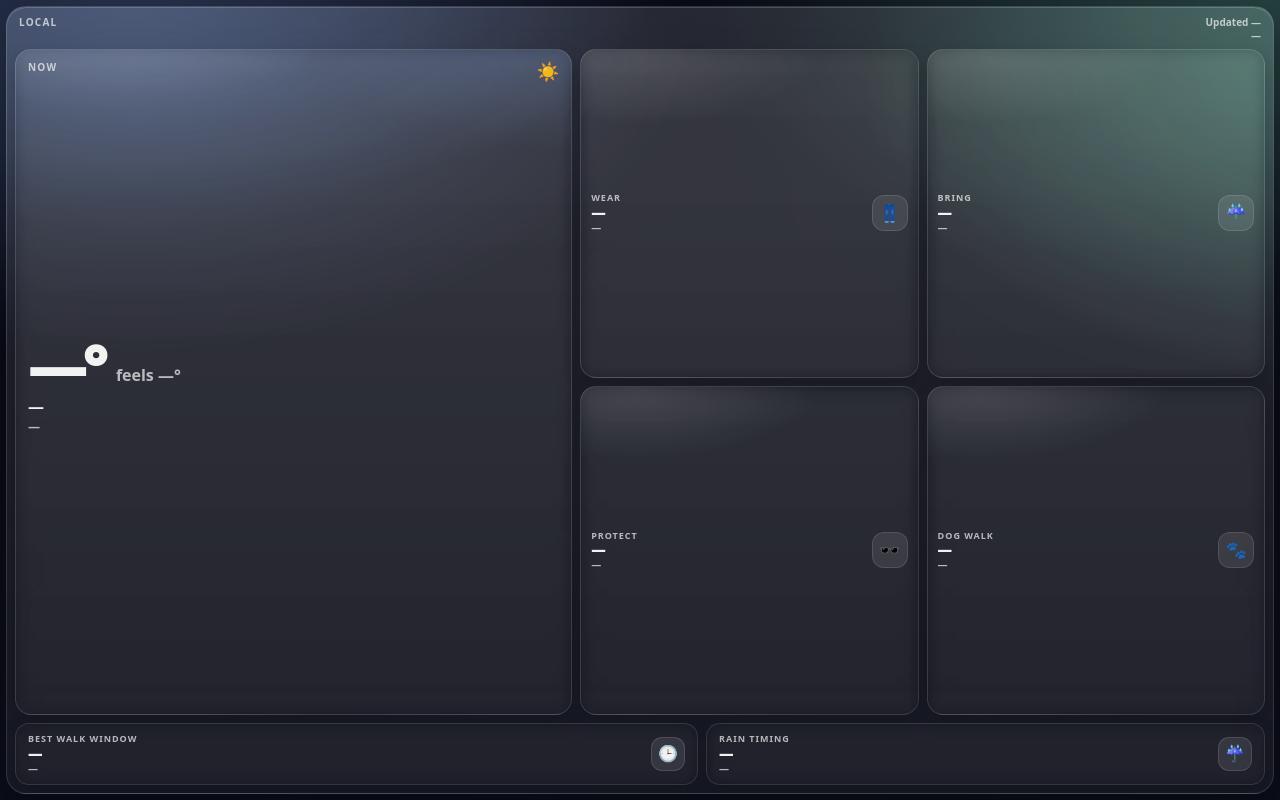
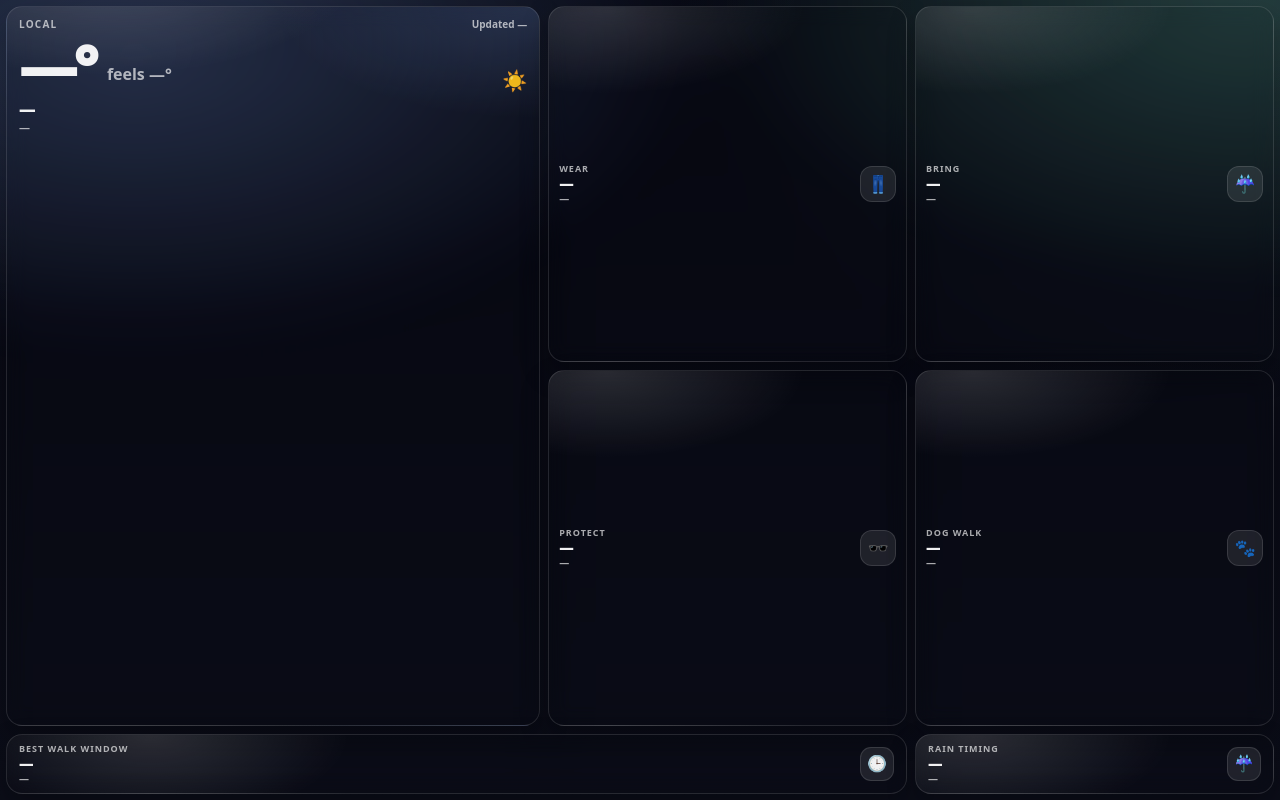
Before and after one commit to jlevdc83/dashboard, a plain HTML site: page index.html in a window 1280 px wide. Drawn offline with Linux system fonts and the light colour scheme.

Commit message:
Update index.html

```diff
--- a/index.html
+++ b/index.html
@@ -19,13 +19,14 @@
     --bgD:rgba(120,255,220,.06);
 
     --fg:rgba(255,255,255,.94);
-    --muted:rgba(255,255,255,.68);
-    --soft:rgba(255,255,255,.12);
-    --stroke:rgba(255,255,255,.14);
-    --shadow:0 12px 28px rgba(0,0,0,.28);
+    --muted:rgba(255,255,255,.66);
+    --soft:rgba(255,255,255,.10);
+    --stroke:rgba(255,255,255,.12);
 
     --accent:rgba(140,180,255,1);
     --accent2:rgba(150,255,220,1);
+
+    --shadow:0 12px 28px rgba(0,0,0,.26);
 
     --r:16px;
     --r2:14px;
@@ -33,6 +34,7 @@
 
   *{ box-sizing:border-box }
   html,body{ width:100%; height:100%; margin:0; }
+
   body{
     overflow:hidden;
     color:var(--fg);
@@ -53,8 +55,8 @@
 
   .mist{
     position:fixed; inset:-80px; z-index:0; pointer-events:none;
-    filter: blur(24px);
-    opacity:.45;
+    filter: blur(22px);
+    opacity:.42;
     background:
       radial-gradient(900px 480px at 15% 15%, color-mix(in srgb, var(--accent) 46%, transparent), transparent 62%),
       radial-gradient(900px 480px at 92% 8%, color-mix(in srgb, var(--accent2) 42%, transparent), transparent 62%);
@@ -66,10 +68,8 @@
     height:100vh;
     height:100svh;
     height:100dvh;
-    display:grid;
-    grid-template-rows: 1fr;
     overflow:hidden;
-    padding: 6px;
+    padding:6px;
   }
 
   .rotateHint{
@@ -94,91 +94,24 @@
   }
 
   .board{
-    position:relative;
-    overflow:hidden;
-    border-radius:20px;
-    border:1px solid rgba(255,255,255,.12);
-    background:
-      radial-gradient(900px 500px at 10% -10%, color-mix(in srgb, var(--accent) 20%, transparent), transparent 60%),
-      radial-gradient(900px 500px at 110% 10%, color-mix(in srgb, var(--accent2) 16%, transparent), transparent 60%),
-      linear-gradient(180deg, rgba(255,255,255,.12), rgba(255,255,255,.05));
-    backdrop-filter: blur(14px) saturate(1.06);
-    -webkit-backdrop-filter: blur(14px) saturate(1.06);
-    box-shadow: var(--shadow);
-    padding: 8px;
+    width:100%;
+    height:100%;
     display:grid;
-    grid-template-rows: auto 1fr;
-    gap:8px;
+    grid-template-columns: 1.28fr .86fr .86fr;
+    grid-template-rows: 1fr 1fr 60px;
+    gap: var(--gap);
     min-height:0;
-  }
-
-  .board::after{
-    content:"";
-    position:absolute; inset:0;
-    pointer-events:none;
-    border-radius:20px;
-    box-shadow: inset 0 1px 0 rgba(255,255,255,.35);
-    opacity:.5;
-  }
-
-  .meta{
-    display:grid;
-    grid-template-columns: 1fr auto;
-    gap:10px;
-    align-items:start;
-    min-width:0;
-  }
-  .place{
-    min-width:0;
-    font-size:10px;
-    letter-spacing:.12em;
-    text-transform:uppercase;
-    color:var(--muted);
-    font-weight:800;
-    white-space:nowrap;
-    overflow:hidden;
-    text-overflow:ellipsis;
-    padding:2px 4px 0 4px;
-  }
-  .metaRight{
-    min-width:0;
-    text-align:right;
-    padding:2px 4px 0 4px;
-  }
-  .updated{
-    font-size:10px;
-    color:var(--muted);
-    font-weight:800;
-    white-space:nowrap;
-  }
-  .headline{
-    margin-top:2px;
-    font-size:10px;
-    color:var(--muted);
-    font-weight:900;
-    white-space:nowrap;
-    overflow:hidden;
-    text-overflow:ellipsis;
-    max-width:320px;
-  }
-
-  .grid{
-    min-height:0;
-    display:grid;
-    grid-template-columns: 1.35fr .82fr .82fr;
-    grid-template-rows: 1fr 1fr 62px;
-    gap: var(--gap);
   }
 
   .card{
     border-radius: var(--r);
     border:1px solid var(--stroke);
     background:
-      radial-gradient(300px 120px at 16% 0%, rgba(255,255,255,.12), transparent 62%),
+      radial-gradient(320px 140px at 16% 0%, rgba(255,255,255,.14), transparent 62%),
       rgba(0,0,0,.08);
-    backdrop-filter: blur(8px);
-    -webkit-backdrop-filter: blur(8px);
-    box-shadow: 0 6px 18px rgba(0,0,0,.18);
+    backdrop-filter: blur(10px) saturate(1.05);
+    -webkit-backdrop-filter: blur(10px) saturate(1.05);
+    box-shadow: var(--shadow);
     overflow:hidden;
     min-width:0;
     min-height:0;
@@ -187,12 +120,13 @@
   .now{
     grid-column:1;
     grid-row:1 / span 2;
+    padding:12px;
     display:grid;
-    grid-template-rows: auto 1fr auto;
-    padding:12px;
+    grid-template-rows: auto auto 1fr auto;
+    gap:10px;
     background:
-      radial-gradient(420px 160px at 18% -6%, rgba(255,255,255,.18), transparent 62%),
-      radial-gradient(420px 160px at 100% 0%, color-mix(in srgb, var(--accent) 18%, transparent), transparent 62%),
+      radial-gradient(420px 180px at 18% -6%, rgba(255,255,255,.18), transparent 62%),
+      radial-gradient(420px 180px at 100% 0%, color-mix(in srgb, var(--accent) 18%, transparent), transparent 62%),
       rgba(0,0,0,.08);
   }
 
@@ -200,38 +134,44 @@
     display:flex;
     align-items:flex-start;
     justify-content:space-between;
-    gap:10px;
+    gap:8px;
   }
-  .nowLabel{
+  .place{
+    min-width:0;
     font-size:10px;
     letter-spacing:.12em;
     text-transform:uppercase;
     color:var(--muted);
-    font-weight:900;
+    font-weight:850;
+    white-space:nowrap;
+    overflow:hidden;
+    text-overflow:ellipsis;
   }
-  .nowMode{
-    font-size:18px;
-    line-height:1;
+  .updated{
+    font-size:10px;
+    color:var(--muted);
+    font-weight:850;
+    white-space:nowrap;
+    text-align:right;
   }
 
+  .tempRow{
+    display:flex;
+    align-items:flex-end;
+    justify-content:space-between;
+    gap:10px;
+  }
   .tempBlock{
-    align-self:center;
-    display:flex;
-    flex-direction:column;
-    gap:6px;
     min-width:0;
-  }
-  .tempMain{
     display:flex;
     align-items:flex-end;
     gap:12px;
-    min-width:0;
   }
   .temp{
     font-size:58px;
     font-weight:950;
     letter-spacing:-0.06em;
-    line-height:.9;
+    line-height:.88;
     white-space:nowrap;
   }
   .feels{
@@ -241,16 +181,26 @@
     white-space:nowrap;
     padding-bottom:8px;
   }
+  .mode{
+    font-size:20px;
+    line-height:1;
+    padding-top:6px;
+  }
+
+  .hero{
+    min-width:0;
+  }
   .heroLine{
     font-size:16px;
-    font-weight:900;
+    font-weight:950;
     letter-spacing:-0.02em;
     white-space:nowrap;
     overflow:hidden;
     text-overflow:ellipsis;
   }
   .heroSub{
-    font-size:12px;
+    margin-top:4px;
+    font-size:11px;
     font-weight:800;
     color:var(--muted);
     white-space:nowrap;
@@ -258,11 +208,11 @@
     text-overflow:ellipsis;
   }
 
-  .nowStats{
+  .stats{
     display:grid;
     grid-template-columns: 1fr 1fr;
-    gap:6px 10px;
-    margin-top:8px;
+    gap:8px 10px;
+    align-content:start;
   }
   .stat{
     min-width:0;
@@ -309,8 +259,8 @@
     text-overflow:ellipsis;
   }
 
-  .miniCard{
-    padding:9px 10px;
+  .mini{
+    padding:10px;
     display:flex;
     align-items:center;
     justify-content:space-between;
@@ -364,29 +314,19 @@
   .protect{ grid-column:2; grid-row:2; }
   .dog{ grid-column:3; grid-row:2; }
 
-  .footer{
-    grid-column:1 / span 3;
-    grid-row:3;
-    display:grid;
-    grid-template-columns: 1.1fr .9fr;
-    gap:8px;
-  }
-
   .bar{
-    border-radius:14px;
-    border:1px solid rgba(255,255,255,.12);
-    background:rgba(0,0,0,.08);
-    backdrop-filter: blur(8px);
-    -webkit-backdrop-filter: blur(8px);
-    box-shadow: 0 6px 18px rgba(0,0,0,.14);
+    padding:10px 12px;
     display:flex;
     align-items:center;
     justify-content:space-between;
     gap:8px;
-    padding:10px 12px;
+  }
+  .barLeft{
     min-width:0;
+    display:flex;
+    flex-direction:column;
+    gap:2px;
   }
-  .barLeft{ min-width:0; display:flex; flex-direction:column; gap:2px; }
   .barLabel{
     font-size:9px;
     letter-spacing:.11em;
@@ -424,10 +364,13 @@
     flex:0 0 auto;
   }
 
+  .walk{ grid-column:1 / span 2; grid-row:3; }
+  .rain{ grid-column:3; grid-row:3; }
+
   .hidden{ display:none !important; }
 
   @media (max-height: 350px){
-    .grid{ grid-template-rows: 1fr 1fr 56px; }
+    .board{ grid-template-rows: 1fr 1fr 56px; }
     .temp{ font-size:52px; }
     .heroLine{ font-size:15px; }
     .miniValue,.barValue,.statV{ font-size:12px; }
@@ -448,34 +391,29 @@
   </div>
 
   <div class="dash board">
-    <div class="meta">
+    <div class="card now">
+      <div class="nowTop">
         <div class="place" id="placeLine">Local</div>
-      <div class="metaRight">
         <div class="updated" id="updatedLine">Updated —</div>
-        <div class="headline" id="headlineLine">—</div>
-      </div>
       </div>
 
-    <div class="grid">
-      <div class="card now">
-        <div class="nowTop">
-          <div class="nowLabel">Now</div>
-          <div class="nowMode" id="nowMode">☀️</div>
-        </div>
-
+      <div class="tempRow">
         <div class="tempBlock">
-          <div class="tempMain">
           <div class="temp" id="tempNow">—°</div>
           <div class="feels" id="feelsNow">feels —°</div>
         </div>
+        <div class="mode" id="modeIcon">☀️</div>
+      </div>
+
+      <div class="hero">
         <div class="heroLine" id="heroLine">—</div>
         <div class="heroSub" id="heroSub">—</div>
       </div>
 
-        <div class="nowStats" id="nowStats"></div>
+      <div class="stats" id="stats"></div>
     </div>
 
-      <div class="card miniCard wear" id="wearCard">
+    <div class="card mini wear" id="wearCard">
       <div class="miniLeft">
         <div class="miniLabel">Wear</div>
         <div class="miniValue" id="wearValue">—</div>
@@ -484,7 +422,7 @@
       <div class="miniIcon" id="wearIcon">👖</div>
     </div>
 
-      <div class="card miniCard bring" id="bringCard">
+    <div class="card mini bring" id="bringCard">
       <div class="miniLeft">
         <div class="miniLabel">Bring</div>
         <div class="miniValue" id="bringValue">—</div>
@@ -493,7 +431,7 @@
       <div class="miniIcon" id="bringIcon">☔</div>
     </div>
 
-      <div class="card miniCard protect" id="protectCard">
+    <div class="card mini protect" id="protectCard">
       <div class="miniLeft">
         <div class="miniLabel">Protect</div>
         <div class="miniValue" id="protectValue">—</div>
@@ -502,7 +440,7 @@
       <div class="miniIcon" id="protectIcon">🕶️</div>
     </div>
 
-      <div class="card miniCard dog" id="dogCard">
+    <div class="card mini dog" id="dogCard">
       <div class="miniLeft">
         <div class="miniLabel">Dog walk</div>
         <div class="miniValue" id="dogValue">—</div>
@@ -511,8 +449,7 @@
       <div class="miniIcon">🐾</div>
     </div>
 
-      <div class="footer">
-        <div class="bar">
+    <div class="card bar walk">
       <div class="barLeft">
         <div class="barLabel">Best walk window</div>
         <div class="barValue" id="walkValue">—</div>
@@ -521,15 +458,13 @@
       <div class="barIcon">🕒</div>
     </div>
 
-        <div class="bar">
+    <div class="card bar rain">
       <div class="barLeft">
         <div class="barLabel">Rain timing</div>
         <div class="barValue" id="rainValue">—</div>
         <div class="barSub" id="rainSub">—</div>
       </div>
       <div class="barIcon">☔</div>
-        </div>
-      </div>
     </div>
   </div>
 </div>
@@ -737,7 +672,7 @@ function applyAutoMode(isDay){
   } else {
     root.setProperty("--fg","rgba(255,255,255,.92)");
     root.setProperty("--muted","rgba(255,255,255,.66)");
-    root.setProperty("--stroke","rgba(255,255,255,.14)");
+    root.setProperty("--stroke","rgba(255,255,255,.12)");
   }
 }
 function applyTheme({timePhase, condition, umbrella, sunscreen, sunglasses, jacket, tempNow, isDay}){
@@ -791,9 +726,8 @@ function sceneSVG({isDay}){
 }
 
 function setScene(html){ $("scene").innerHTML = html; }
-
 function setNowStats(items){
-  $("nowStats").innerHTML = items.map(it => `
+  $("stats").innerHTML = items.map(it => `
     <div class="stat">
       <div class="statTop">
         <div class="statIcon">${it.i}</div>
@@ -831,7 +765,6 @@ async function getLocation(){
 }
 
 let _timer=null;
-
 async function refresh(){
   try{
     const now = new Date();
@@ -886,15 +819,7 @@ async function refresh(){
     $("placeLine").textContent = placeText;
     $("updatedLine").textContent = `Updated ${fmtUpdated(new Date())}`;
 
-    const headlineBits = [];
-    headlineBits.push(`${outfit.bottoms}/${outfit.sleeves.includes("Long") ? "long" : "short"} sleeves`);
-    if (jacket) headlineBits.push("jacket");
-    if (umbrella) headlineBits.push("umbrella");
-    if (sunglasses) headlineBits.push("sunglasses");
-    if (sunscreen) headlineBits.push("sunscreen");
-    $("headlineLine").textContent = headlineBits.join(" • ");
-
-    $("nowMode").textContent =
+    $("modeIcon").textContent =
       condition === "clear"  ? (isDayNow ? "☀️" : "🌙") :
       condition === "partly" ? "🌤️" :
       condition === "cloudy" ? "☁️" :
@@ -906,7 +831,7 @@ async function refresh(){
     $("tempNow").textContent = `${round(tempNow)}°`;
     $("feelsNow").textContent = `feels ${round(appNow)}°`;
     $("heroLine").textContent = `${outfit.bottoms} • ${outfit.sleeves}`;
-    $("heroSub").textContent = `${placeText} • wind ${round(windNow)} mph`;
+    $("heroSub").textContent = `${placeText} • ${round(windNow)} mph wind`;
 
     const nextSun = nextSunEvent(d, now);
     const nextSunTxt = nextSun ? `${nextSun.type} ${fmtTimeLocal(nextSun.when.toISOString())}` : "—";
@@ -946,10 +871,13 @@ async function refresh(){
 
     $("rainValue").textContent = ttr ? ttr.text : "No near rain";
     $("rainSub").textContent = ttr ? "Time until ≥50% rain risk" : `4h max ${round(precipMax4h)}%`;
+
+    $("bringCard").classList.toggle("hidden", !bringList.length && !ttr);
+    $("protectCard").classList.toggle("hidden", !protectList.length);
   } catch (e){
     console.error(e);
     $("updatedLine").textContent = "Offline";
-    $("headlineLine").textContent = "Check Wi-Fi";
+    $("heroSub").textContent = "Check Wi-Fi";
   }
 }
 
```
Lines whose indentation alone changed are shown as unchanged.
